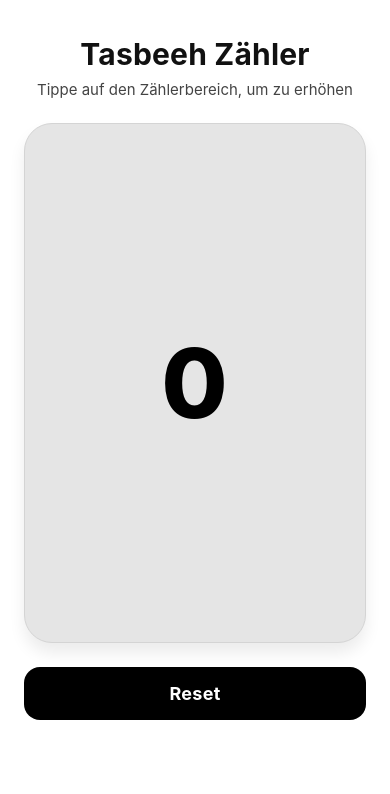
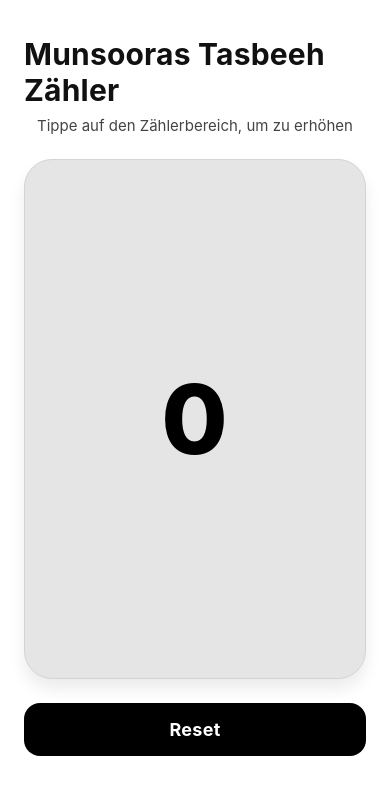
Before and after one commit to Tehmoor23/tasbeeh-app-new, a React Native app: screen / in a window 390 px wide. Shown: the top 794 px of the page. Built offline with nearby package versions, Linux system fonts and the light colour scheme.

Commit message:
Update App.js

```diff
--- a/App.js
+++ b/App.js
@@ -57,7 +57,7 @@ export default function App() {
     <SafeAreaView style={styles.safeArea}>
       <StatusBar style="dark" />
       <View style={styles.container}>
-        <Text style={styles.title}>Tasbeeh Zähler</Text>
+        <Text style={styles.title}>Munsooras Tasbeeh Zähler</Text>
         <Text style={styles.subtitle}>Tippe auf den Zählerbereich, um zu erhöhen</Text>
 
         <Pressable
```
